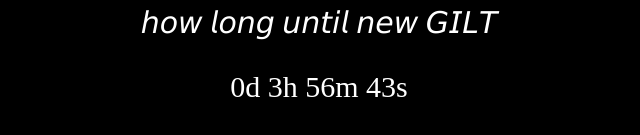
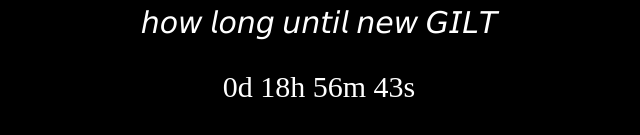
Before and after one commit to knifepunchrecords/GILTwiki, a plain HTML site: page index.html in a window 1280 px wide. Shown: the part 333-468 px from the top of the page, without its empty margins (321-961 px from the left). Drawn offline with Linux system fonts and the light colour scheme.

Commit message:
Update index.html

```diff
--- a/index.html
+++ b/index.html
@@ -25,7 +25,7 @@ a {
 
 <script>
 // Set the date we're counting down to
-var countDownDate = new Date("Aug 7, 2020 00:00:00").getTime();
+var countDownDate = new Date("Aug 7, 2020 15:00:00").getTime();
 
 // Update the count down every 1 second
 var x = setInterval(function() {
```
